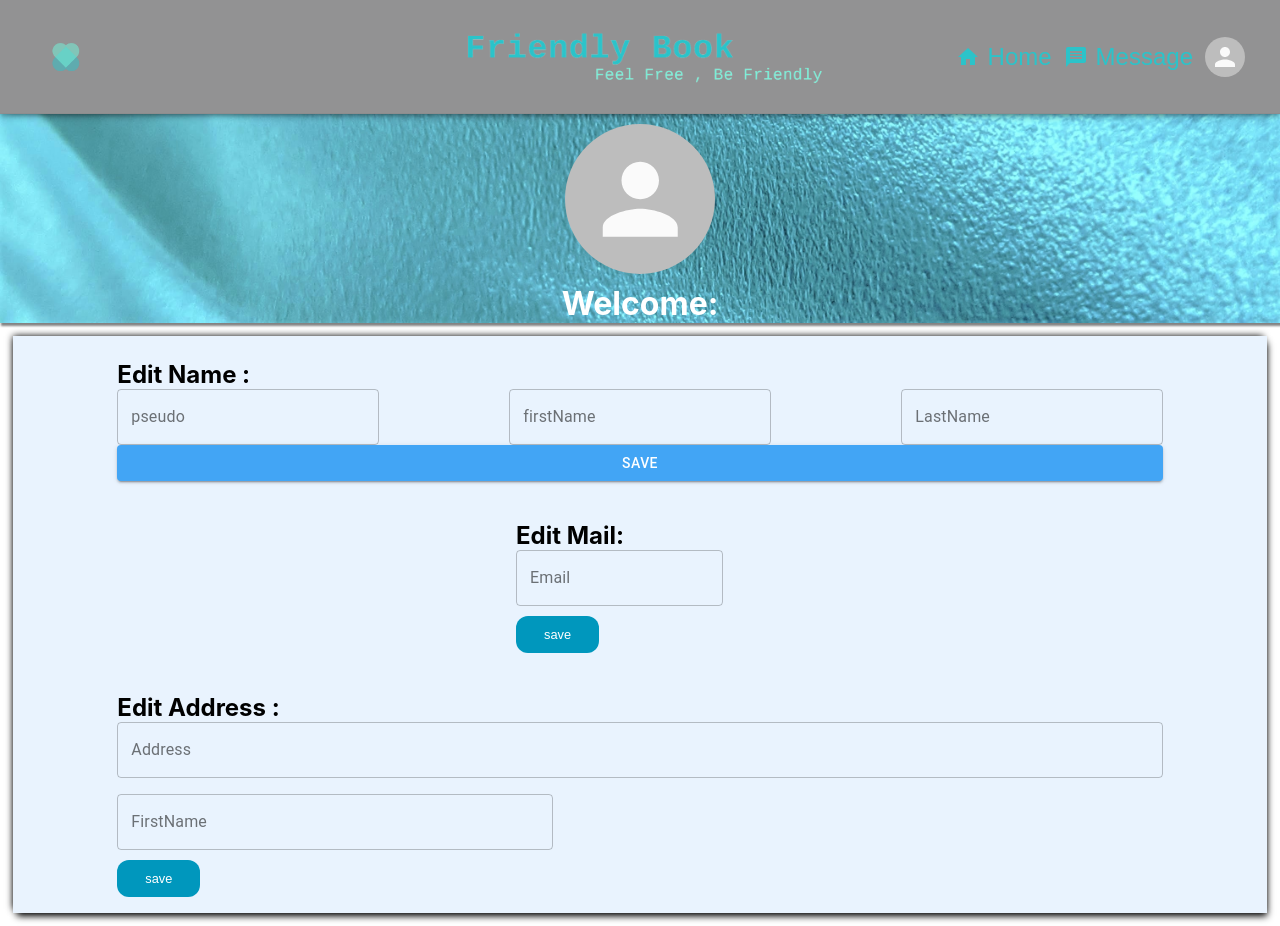
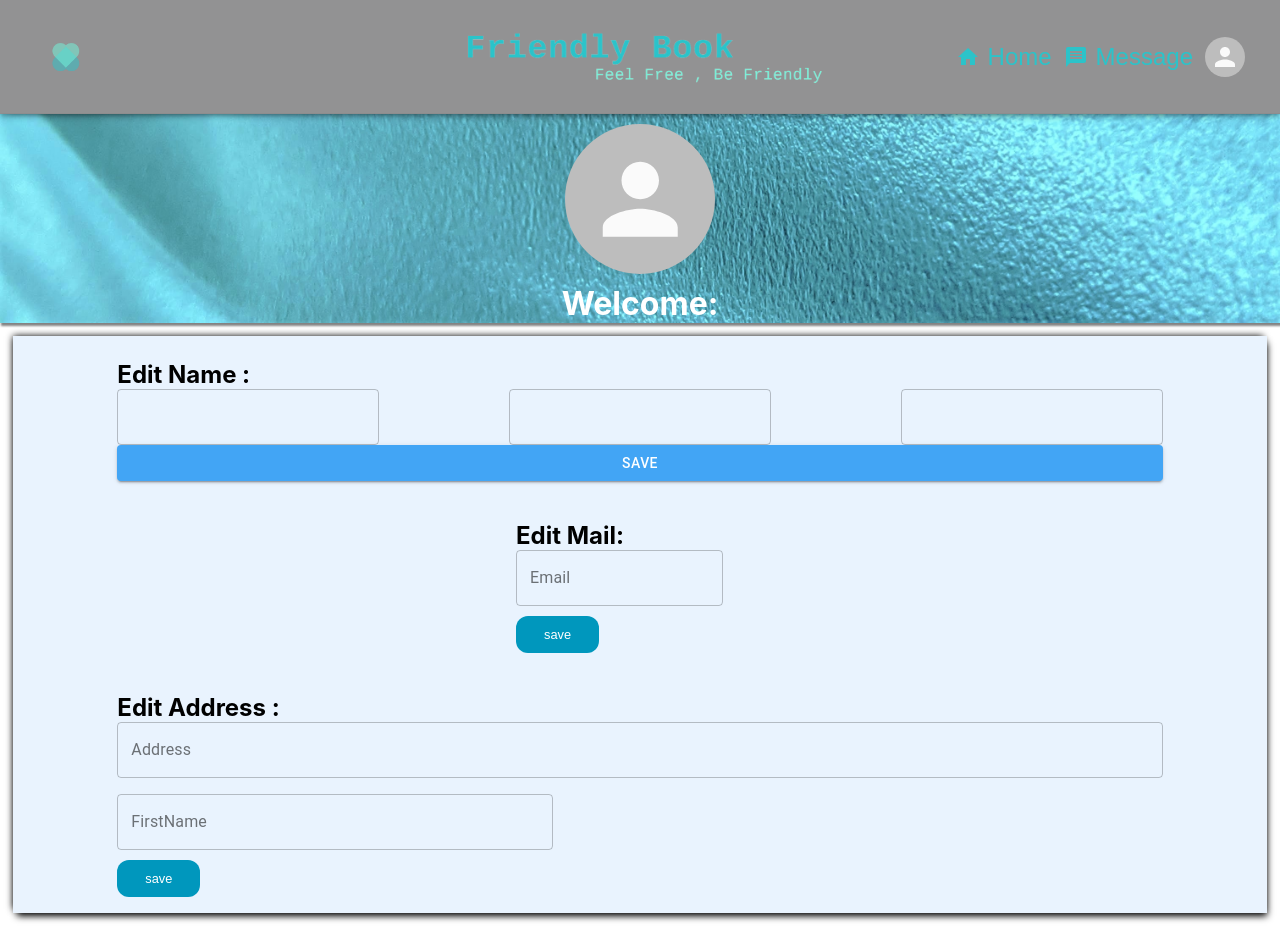
Before and after one commit to gysenlionel/BookFace, a React (Create React App) app in the folder app/: page /profil in a window 1280 px wide. Built offline with nearby package versions, Linux system fonts and the light colour scheme; no server answers.

Commit message:
usernamr

```diff
--- a/app/src/pages/Profile/profile.jsx
+++ b/app/src/pages/Profile/profile.jsx
@@ -17,6 +17,14 @@ import axios from 'axios'
 import * as Yup from 'yup'
 
 export default function Profile() {
+  const FORM_one = Yup.object().shape({
+    firstName: Yup.string().required('Required'),
+    LastName: Yup.string().required('Required'),
+    pseudo: Yup.string()
+      .required('Required')
+      .min(3, 'Username must be at lest 3 characters'),
+  })
+
   const FORM_email = Yup.object().shape({
     email: Yup.string().email('invalid email.').required('Required'),
   })
@@ -45,14 +53,6 @@ export default function Profile() {
     city: '',
     country: '',
   }
-
-  const FORM_one = Yup.object().shape({
-    firstName: Yup.string().required('Required'),
-    LastName: Yup.string().required('Required'),
-    pseudo: Yup.string()
-      .required('Required')
-      .min(3, 'Username must be at lest 3 characters'),
-  })
 
   return (
     <>
@@ -132,7 +132,7 @@ export default function Profile() {
                     <TextfieldWrapper
                       style={{ width: '100%' }}
                       name="pseudo"
-                      label="pseudo"
+                      label={userData.pseudo}
                       id="pseudo"
                     />
                   </Grid>
@@ -140,7 +140,7 @@ export default function Profile() {
                     <TextfieldWrapper
                       style={{ width: '100%' }}
                       name="firstName"
-                      label="firstName"
+                      label={userData.firstname}
                       id="firstName"
                     />
                   </Grid>
@@ -148,7 +148,7 @@ export default function Profile() {
                     <TextfieldWrapper
                       style={{ width: '100%' }}
                       name="LastName"
-                      label="LastName"
+                      label={userData.name}
                       id="LastName"
                     />
                   </Grid>
```
